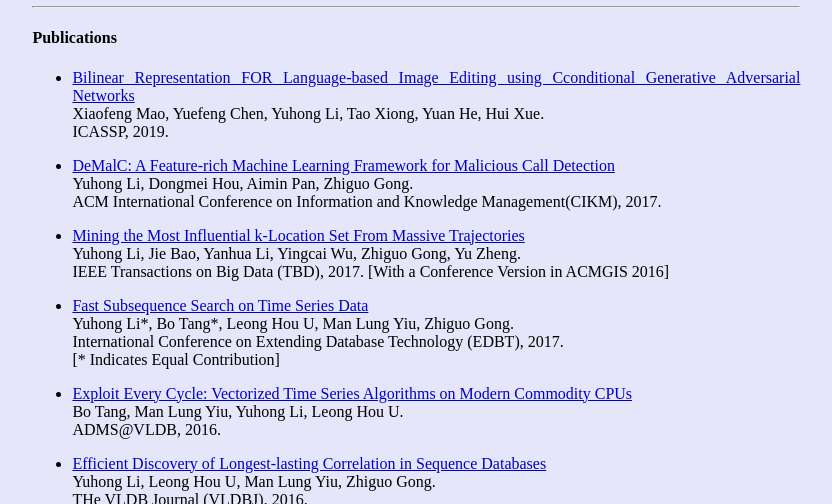
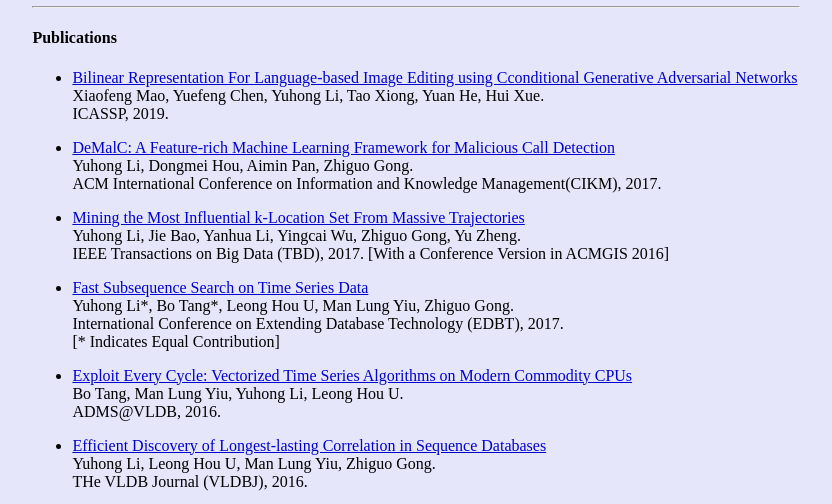
Before and after one commit to colfire/colfire.github.io, a plain HTML site: page index.html in a window 1280 px wide. Shown: the part 255-759 px from the top of the page, without its empty margins (198-1030 px from the left). Drawn offline with Linux system fonts and the light colour scheme.

Commit message:
Update index.html
update

```diff
--- a/index.html
+++ b/index.html
@@ -46,7 +46,7 @@ My research focuses on spatio-temporal data management and minng, machine learni
 <ul>
 <li>
 <p align="justify">
- <font size="3"><a href="#">Bilinear Representation FOR Language-based Image Editing using Cconditional Generative Adversarial Networks</a></br>
+ <font size="3"><a href="#">Bilinear Representation For Language-based Image Editing using Cconditional Generative Adversarial Networks</a></br>
  Xiaofeng Mao, Yuefeng Chen, Yuhong Li, Tao Xiong, Yuan He, Hui Xue. </br>
  ICASSP, 2019.
 </font>
```
